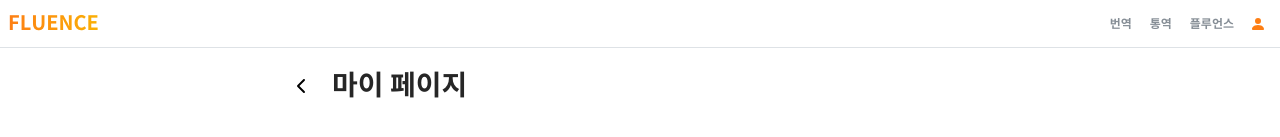
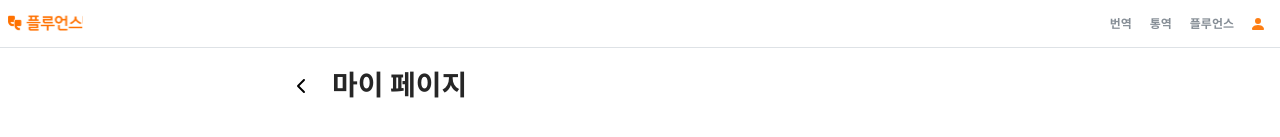
Before and after one commit to lgj9172/translate-platform, a Next.js app: page /my in a window 1280 px wide. Shown: the top 137 px of the page. Built offline with nearby package versions, Linux system fonts and the light colour scheme.

Commit message:
add: fluence bi

```diff
--- a/app/Shell.tsx
+++ b/app/Shell.tsx
@@ -1,5 +1,6 @@
 "use client";
 
+import FluenceBi from "@assets/icons/fluence-bi.svg";
 import {
   ActionIcon,
   Anchor,
@@ -31,14 +32,10 @@ export default function Shell({ children }: Props) {
       <AppShell header={{ height: 48 }} padding="md">
         <AppShell.Header>
           <Group h="100%" px={8} justify="space-between">
-            <Text
-              size="xl"
-              fw={900}
-              variant="gradient"
-              gradient={{ from: "orange", to: "yellow", deg: 90 }}
-            >
-              FLUENCE
-            </Text>
+            <Link href="/">
+              <FluenceBi />
+            </Link>
+
             <Group gap={2}>
               <Button
                 variant="transparent"
@@ -69,9 +66,6 @@ export default function Shell({ children }: Props) {
               </Button>
               <Menu shadow="md" width={200}>
                 <Menu.Target>
-                  {/* <ActionIcon variant="transparent" color="gray">
-                  <BsPerson />
-                </ActionIcon> */}
                   <ActionIcon variant="transparent" color="orange">
                     <BsPersonFill />
                   </ActionIcon>
--- a/next.config.js
+++ b/next.config.js
@@ -6,6 +6,16 @@ const nextConfig = {
       use: ["@svgr/webpack"],
     });
     return config;
+  },
+  experimental: {
+    turbo: {
+      rules: {
+        "*.svg": {
+          loaders: ["@svgr/webpack"],
+          as: "*.js",
+        },
+      },
+    },
   },
   async rewrites() {
     return [
```
Also changed, not shown: public/assets/icons/fluence-bi.svg (added).
